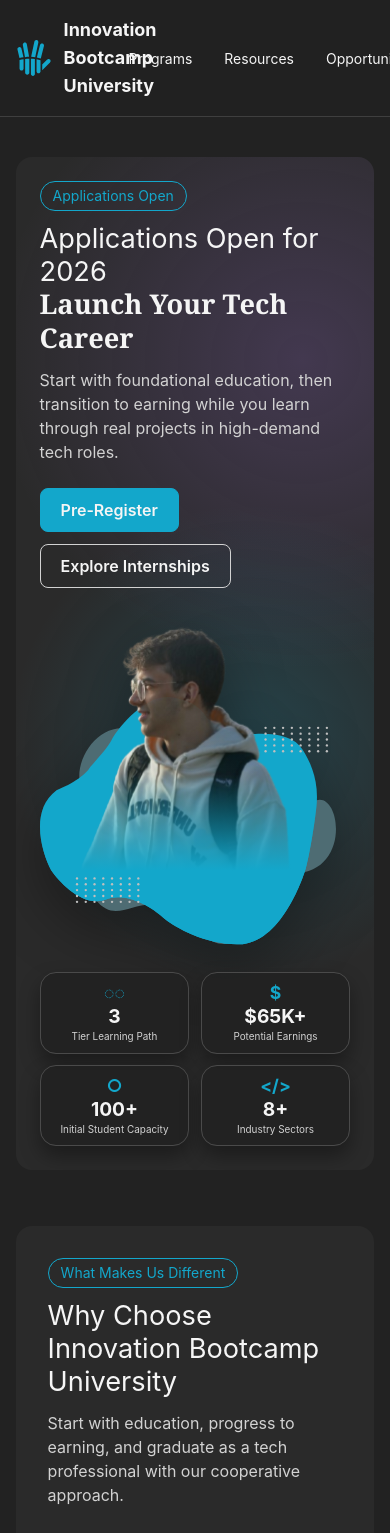
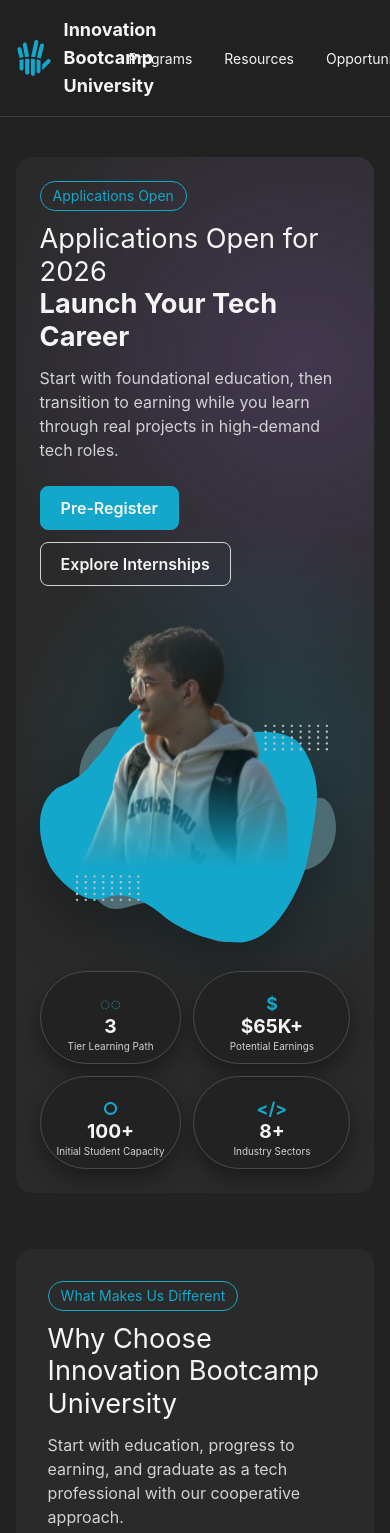
Before and after one commit to gece-c/TARRL-redesign, a Next.js app: page / in a window 390 px wide. Shown: the top 1533 px of the page. Built offline with nearby package versions, Linux system fonts and the light colour scheme.

Commit message:
Hero section polishing

```diff
--- a/src/app/globals.css
+++ b/src/app/globals.css
@@ -61,186 +61,6 @@ a {
   margin-bottom: 0.8rem;
 }
 
-.hero-reference {
-  position: relative;
-  display: grid;
-  gap: 2rem;
-  align-items: center;
-  overflow: hidden;
-  border-radius: 1rem;
-  background:
-    radial-gradient(circle at 80% 20%, color-mix(in srgb, var(--secondary) 22%, transparent), transparent 36%),
-    radial-gradient(circle at 65% 58%, color-mix(in srgb, var(--primary) 20%, transparent), transparent 38%),
-    var(--surface);
-  padding: 2rem;
-}
-
-.hero-reference__content {
-  position: relative;
-  z-index: 2;
-}
-
-.hero-reference__title-accent {
-  font-family: "Playfair Display", Georgia, "Times New Roman", serif;
-  font-weight: 700;
-}
-
-.hero-reference__media-wrap {
-  position: relative;
-  z-index: 1;
-  min-height: 420px;
-  width: min(100%, 520px);
-  justify-self: end;
-}
-
-.hero-reference__person {
-  position: relative;
-  z-index: 2;
-  width: 100%;
-  height: auto;
-  filter: drop-shadow(0 22px 30px rgb(0 0 0 / 0.35));
-}
-
-.hero-reference__blob {
-  position: absolute;
-  border-radius: 999px;
-  z-index: 1;
-  opacity: 0.95;
-}
-
-.hero-reference__blob--cyan {
-  width: 34%;
-  height: 22%;
-  right: 3%;
-  bottom: 26%;
-  background: color-mix(in srgb, var(--primary) 90%, white);
-}
-
-.hero-reference__blob--purple {
-  width: 52%;
-  height: 40%;
-  right: 8%;
-  bottom: 16%;
-  background: color-mix(in srgb, var(--secondary) 88%, white);
-}
-
-.hero-stat-card {
-  position: absolute;
-  z-index: 3;
-  width: clamp(7.5rem, 12vw, 9rem);
-  border-radius: 1rem;
-  border: 1px solid #4a4a4a;
-  background: rgb(34 34 34 / 0.88);
-  box-shadow: 0 10px 20px rgb(0 0 0 / 0.35);
-  padding: 0.6rem 0.65rem;
-  text-align: center;
-}
-
-.hero-stat-card__icon {
-  margin: 0;
-  font-size: 1.1rem;
-  color: var(--primary);
-  font-weight: 700;
-  line-height: 1.1;
-}
-
-.hero-stat-card__value {
-  margin: 0.2rem 0 0;
-  font-size: clamp(1.2rem, 1.8vw, 1.65rem);
-  font-weight: 700;
-  line-height: 1.2;
-}
-
-.hero-stat-card__label {
-  margin: 0.12rem 0 0;
-  font-size: 0.62rem;
-  color: var(--text-muted);
-  line-height: 1.3;
-}
-
-.hero-stat-card--1 {
-  left: -2%;
-  top: 8%;
-}
-
-.hero-stat-card--2 {
-  left: -6%;
-  top: 43%;
-}
-
-.hero-stat-card--3 {
-  left: -1%;
-  bottom: 16%;
-}
-
-.hero-stat-card--4 {
-  left: 30%;
-  bottom: 2%;
-}
-
-@media (min-width: 980px) {
-  .hero-reference {
-    grid-template-columns: minmax(0, 1.1fr) minmax(0, 1fr);
-  }
-}
-
-@media (max-width: 979px) {
-  .hero-reference {
-    padding: 1.5rem;
-  }
-
-  .hero-reference__media-wrap {
-    min-height: 390px;
-    margin-inline: auto;
-    justify-self: center;
-  }
-
-  .hero-stat-card--1 {
-    left: 2%;
-    top: 9%;
-  }
-
-  .hero-stat-card--2 {
-    left: 2%;
-    top: 43%;
-  }
-
-  .hero-stat-card--3 {
-    left: 6%;
-    bottom: 14%;
-  }
-
-  .hero-stat-card--4 {
-    left: 37%;
-    bottom: 2%;
-  }
-}
-
-@media (max-width: 640px) {
-  .hero-reference__media-wrap {
-    min-height: auto;
-    display: grid;
-    grid-template-columns: repeat(2, minmax(0, 1fr));
-    gap: 0.7rem;
-    width: 100%;
-  }
-
-  .hero-reference__person {
-    grid-column: 1 / -1;
-    width: min(100%, 360px);
-    margin-inline: auto;
-  }
-
-  .hero-reference__blob {
-    display: none;
-  }
-
-  .hero-stat-card {
-    position: static;
-    width: 100%;
-  }
-}
-
 @keyframes testimonial-enter {
   from {
     opacity: 0;
--- a/src/app/page.tsx
+++ b/src/app/page.tsx
@@ -13,17 +13,33 @@ import {
 } from "@/content/site-content";
 
 export default function HomePage() {
+  const heroStatPositionClasses = [
+    "sm:absolute sm:left-[-2%] sm:top-[10%] min-[980px]:left-[-5%] min-[980px]:top-[8%]",
+    "sm:absolute sm:left-[-6%] sm:top-[43%] min-[980px]:left-[-10%] min-[980px]:top-[38%]",
+    "sm:absolute sm:left-[10%] sm:bottom-[4%] min-[980px]:left-[5%] min-[980px]:bottom-[12%]",
+    "sm:absolute sm:left-[50%] sm:bottom-[-%] min-[980px]:left-[36%] min-[980px]:bottom-[-2%]"
+  ];
+
   return (
     <div className="space-y-14">
-      <section aria-labelledby="home-title" className="hero-reference">
-        <div className="hero-reference__content">
+      <section
+        aria-labelledby="home-title"
+        className="relative grid items-center gap-8 overflow-hidden rounded-2xl bg-[var(--surface)] p-6 max-[979px]:p-6 min-[980px]:grid-cols-[minmax(0,1.1fr)_minmax(0,1fr)] min-[980px]:p-8"
+        style={{
+          backgroundImage:
+            "radial-gradient(circle at 80% 20%, color-mix(in srgb, var(--secondary) 22%, transparent), transparent 36%), radial-gradient(circle at 65% 58%, color-mix(in srgb, var(--primary) 20%, transparent), transparent 38%)"
+        }}
+      >
+        <div className="relative z-[2]">
           <p className="mb-3 inline-block rounded-full border border-[var(--primary)] px-3 py-1 text-sm text-[var(--primary)]">
             {hero.badge}
           </p>
           <h1 id="home-title" className="page-title">
             Applications Open for 2026
             <br />
-            <span className="hero-reference__title-accent">Launch Your Tech Career</span>
+            <span className='font-["Playfair_Display",Georgia,"Times_New_Roman",serif] font-bold'>
+              Launch Your Tech Career
+            </span>
           </h1>
           <p className="max-w-2xl text-[var(--text-muted)]">{hero.body}</p>
           <div className="mt-6 flex flex-wrap gap-3">
@@ -34,28 +50,29 @@ export default function HomePage() {
           </div>
         </div>
 
-        <div className="hero-reference__media-wrap" aria-label="Hero program highlights">
-          <div className="hero-reference__blob hero-reference__blob--cyan" aria-hidden="true" />
-          <div className="hero-reference__blob hero-reference__blob--purple" aria-hidden="true" />
+        <div
+          className="relative z-[1] grid w-full justify-self-center gap-3 sm:min-h-[390px] sm:w-[min(100%,520px)] sm:block sm:justify-self-center min-[980px]:min-h-[420px] min-[980px]:justify-self-end"
+          aria-label="Hero program highlights"
+        >
           <Image
             src="/hero-person.svg"
             alt="Student standing in front of abstract shapes"
             width={531}
             height={582}
-            className="hero-reference__person"
+            className="relative z-[2] col-span-2 h-auto w-[min(100%,360px)] justify-self-center drop-shadow-[0_22px_30px_rgb(0_0_0_/_0.35)] sm:w-full"
             priority
           />
           {hero.stats.map((stat, index) => (
             <article
               key={stat.label}
-              className={`hero-stat-card hero-stat-card--${index + 1}`}
+              className={`z-[3] w-full rounded-[50rem] border border-[#4a4a4a] bg-[rgb(34_34_34_/_0.88)] px-[0.65rem] py-[0.6rem] text-center shadow-[0_10px_20px_rgb(0_0_0_/_0.35)] sm:h-[120px] sm:w-[120px] ${heroStatPositionClasses[index] ?? ""}`}
               aria-label={`${stat.label}: ${stat.value}`}
             >
-              <p className="hero-stat-card__icon" aria-hidden="true">
+              <p className="my-[0.8rem] mb-[0.1rem] text-[1.1rem] leading-[1.1] font-bold text-[var(--primary)]" aria-hidden="true">
                 {index === 0 ? "◌◌" : index === 1 ? "$" : index === 2 ? "○" : "</>"}
               </p>
-              <p className="hero-stat-card__value">{stat.value}</p>
-              <p className="hero-stat-card__label">{stat.label}</p>
+              <p className="text-[clamp(1.2rem,1.8vw,1.65rem)] leading-[1.2] font-bold">{stat.value}</p>
+              <p className="mt-[0.12rem] text-[0.62rem] leading-[1.3] text-[var(--text-muted)]">{stat.label}</p>
             </article>
           ))}
         </div>
```
Also changed, not shown: 1 other file (tests, documents, lock files or other folders).
